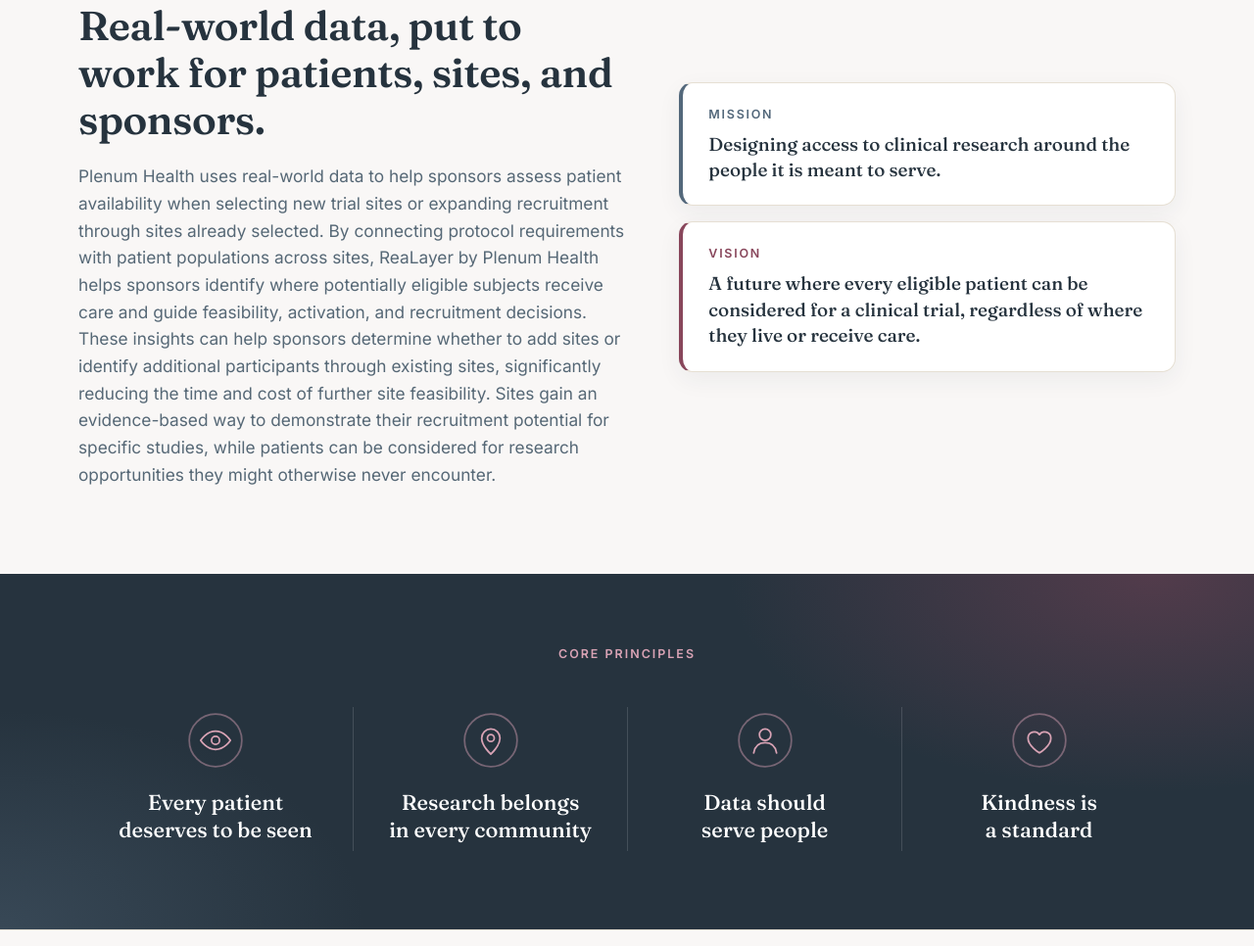
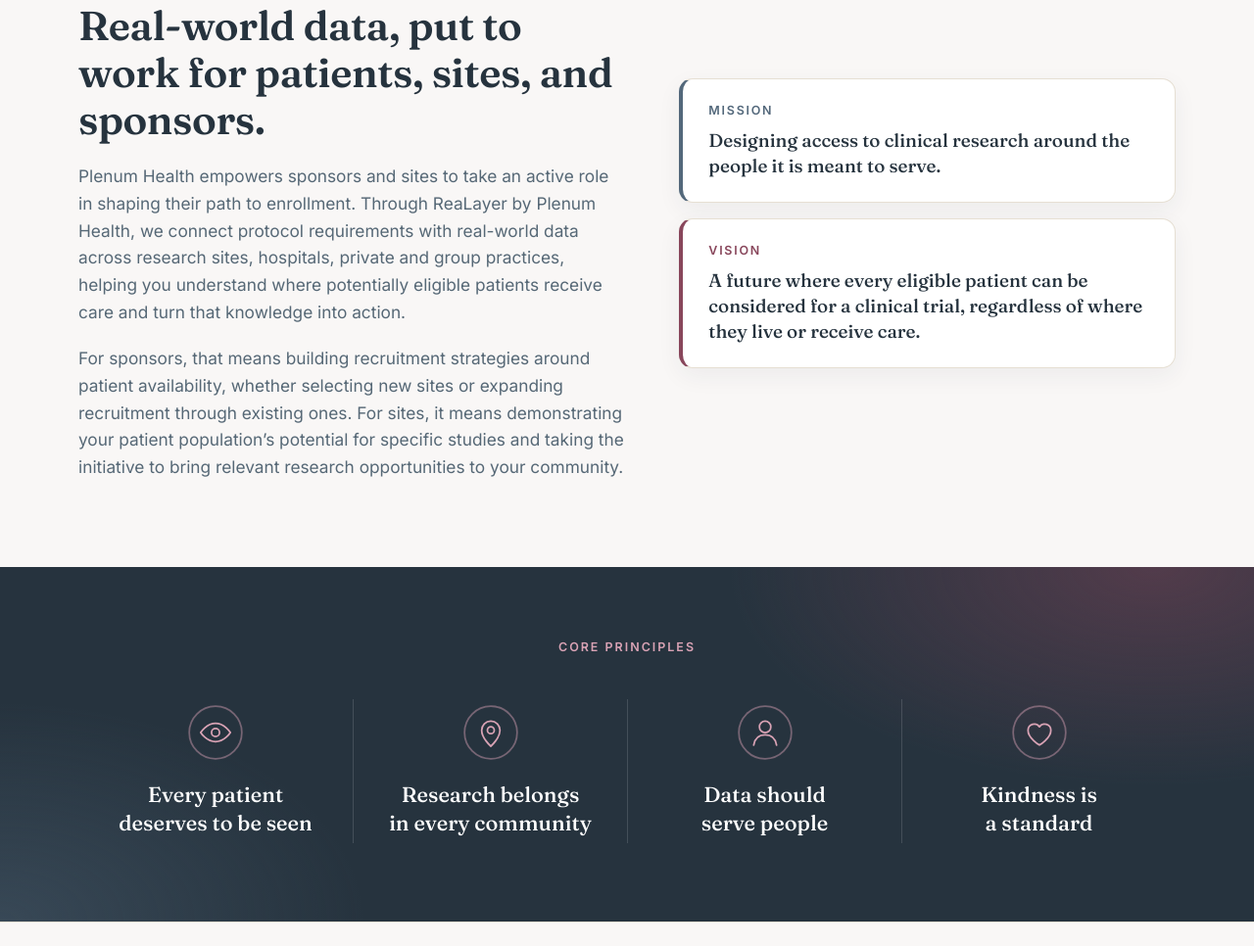
Before and after one commit to plenumhealth/plenum-site, a plain HTML site: page index.html in a window 1280 px wide. Shown: the part 939-1905 px from the top of the page at 98% size. Drawn offline with Linux system fonts and the light colour scheme.

Commit message:
Update About copy

```diff
--- a/index.html
+++ b/index.html
@@ -281,7 +281,8 @@
           <div>
             <span class="about-eyebrow">About Plenum Health</span>
             <h2 id="about-title">Real-world data, put to work for patients, sites, and sponsors.</h2>
-            <p class="about-intro">Plenum Health uses real-world data to help sponsors assess patient availability when selecting new trial sites or expanding recruitment through sites already selected. By connecting protocol requirements with patient populations across sites, ReaLayer by Plenum Health helps sponsors identify where potentially eligible subjects receive care and guide feasibility, activation, and recruitment decisions. These insights can help sponsors determine whether to add sites or identify additional participants through existing sites, significantly reducing the time and cost of further site feasibility. Sites gain an evidence-based way to demonstrate their recruitment potential for specific studies, while patients can be considered for research opportunities they might otherwise never encounter.</p>
+            <p class="about-intro">Plenum Health empowers sponsors and sites to take an active role in shaping their path to enrollment. Through ReaLayer by Plenum Health, we connect protocol requirements with real-world data across research sites, hospitals, private and group practices, helping you understand where potentially eligible patients receive care and turn that knowledge into action.</p>
+            <p class="about-intro">For sponsors, that means building recruitment strategies around patient availability, whether selecting new sites or expanding recruitment through existing ones. For sites, it means demonstrating your patient population’s potential for specific studies and taking the initiative to bring relevant research opportunities to your community.</p>
           </div>
           <div class="about-cards">
             <article class="about-card">
```
